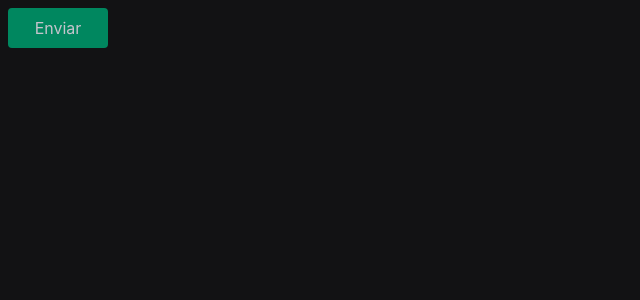
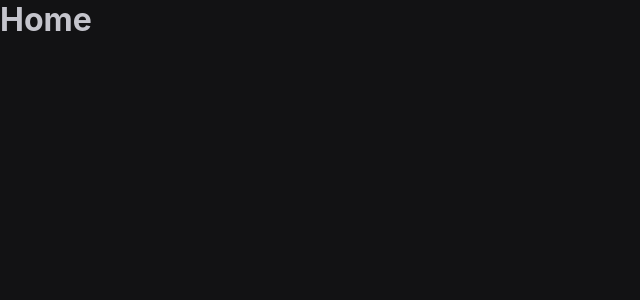
Before and after one commit to fpsaraiva/ignite-react-pomodoro, a React (Vite) app: page / in a window 1280 px wide. Shown: the top 300 px of the page, without its empty margins (0-640 px from the left). Built offline with nearby package versions, Linux system fonts and the light colour scheme.

Commit message:
refactoring and added router

```diff
--- a/package.json
+++ b/package.json
@@ -11,7 +11,8 @@
   },
   "dependencies": {
     "react": "^18.3.1",
-    "react-dom": "^18.3.1"
+    "react-dom": "^18.3.1",
+    "react-router-dom": "^6.26.1"
   },
   "devDependencies": {
     "@eslint/js": "^9.9.0",
--- a/src/App.tsx
+++ b/src/App.tsx
@@ -1,12 +1,14 @@
-import Button from "./components/Button";
+import { BrowserRouter } from "react-router-dom"
+
+import Router from './Router'
 
 import './global.css'
 
 function App() {
   return (
-    <main>
-      <Button color="primary" />
-    </main>
+   <BrowserRouter>
+    <Router />
+   </BrowserRouter>
   )
 }
 
--- /dev/null
+++ b/src/Router.tsx
@@ -0,0 +1,15 @@
+import { Routes, Route } from "react-router-dom";
+
+import History from "./pages/History";
+import Home from "./pages/Home";
+
+function Router() {
+    return (
+        <Routes>
+            <Route path="/" element={<Home />} />
+            <Route path="/history" element={<History />} />
+        </Routes>
+    )
+}
+
+export default Router
--- a/src/components/Button.module.css
+++ /dev/null
@@ -1,10 +0,0 @@
-.button {
-    width: 100px;
-    height: 40px;
-    border-radius: 4px;
-    border: 0;
-    margin: 8px;
-
-    background-color: var(--green-500);
-    color: var(--white);
-}
--- a/src/components/Button.tsx
+++ /dev/null
@@ -1,12 +0,0 @@
-
-import styles from './Button.module.css'
-
-interface ButtonProps {
-    color?: 'primary' | 'secondary' | 'danger' | 'success';
-}
-
-function Button({ color = 'primary' }: ButtonProps) {
-    return <button className={`${styles.button} ${styles[color]}`}>Enviar</button>
-}
-
-export default Button
--- /dev/null
+++ b/src/pages/History.tsx
@@ -0,0 +1,9 @@
+function History() {
+    return (
+        <div>
+            <h1>Welcome to the History page!</h1>
+        </div>
+    );
+};
+
+export default History;
--- /dev/null
+++ b/src/pages/Home.tsx
@@ -0,0 +1,9 @@
+function Home() {
+    return (
+        <div>
+            <h1>Home</h1>
+        </div>
+    );
+};
+
+export default Home;
```
Also changed, not shown: 1 other file (tests, documents, lock files or other folders).
